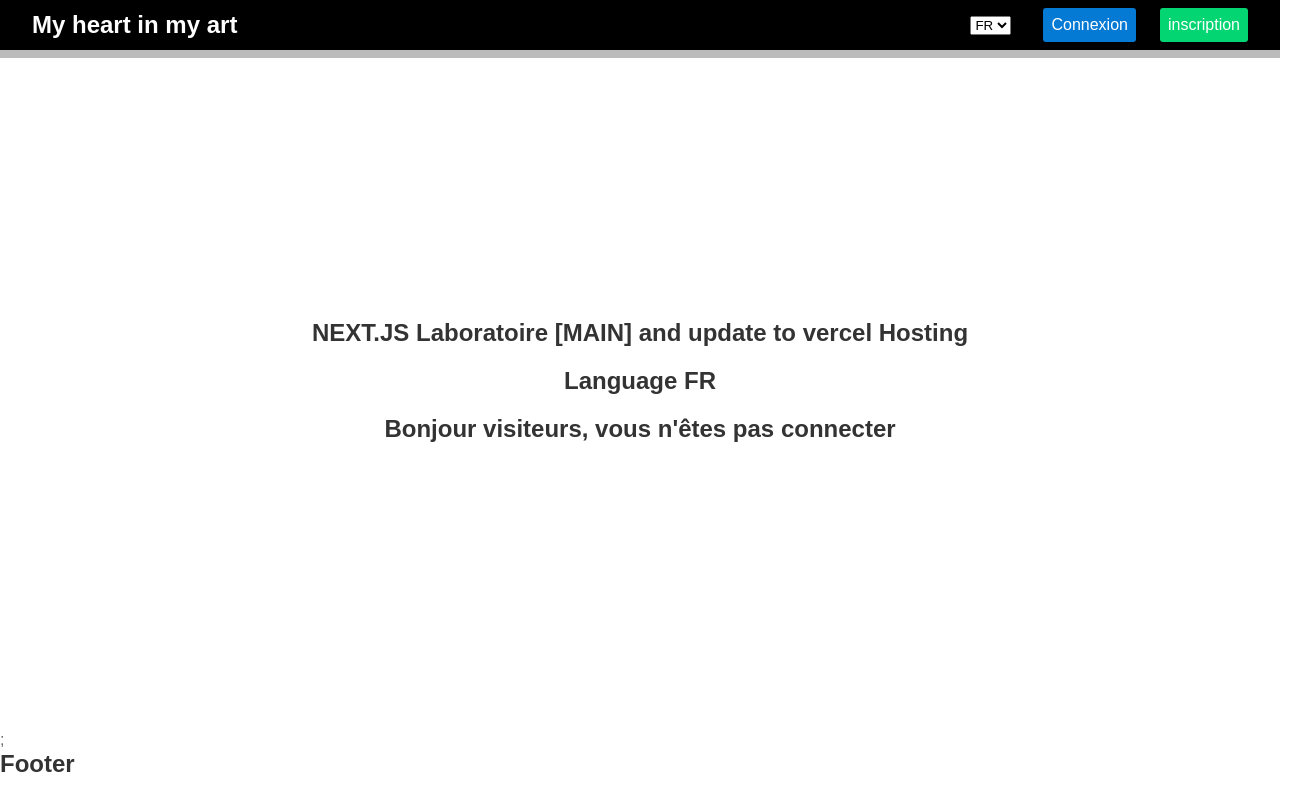
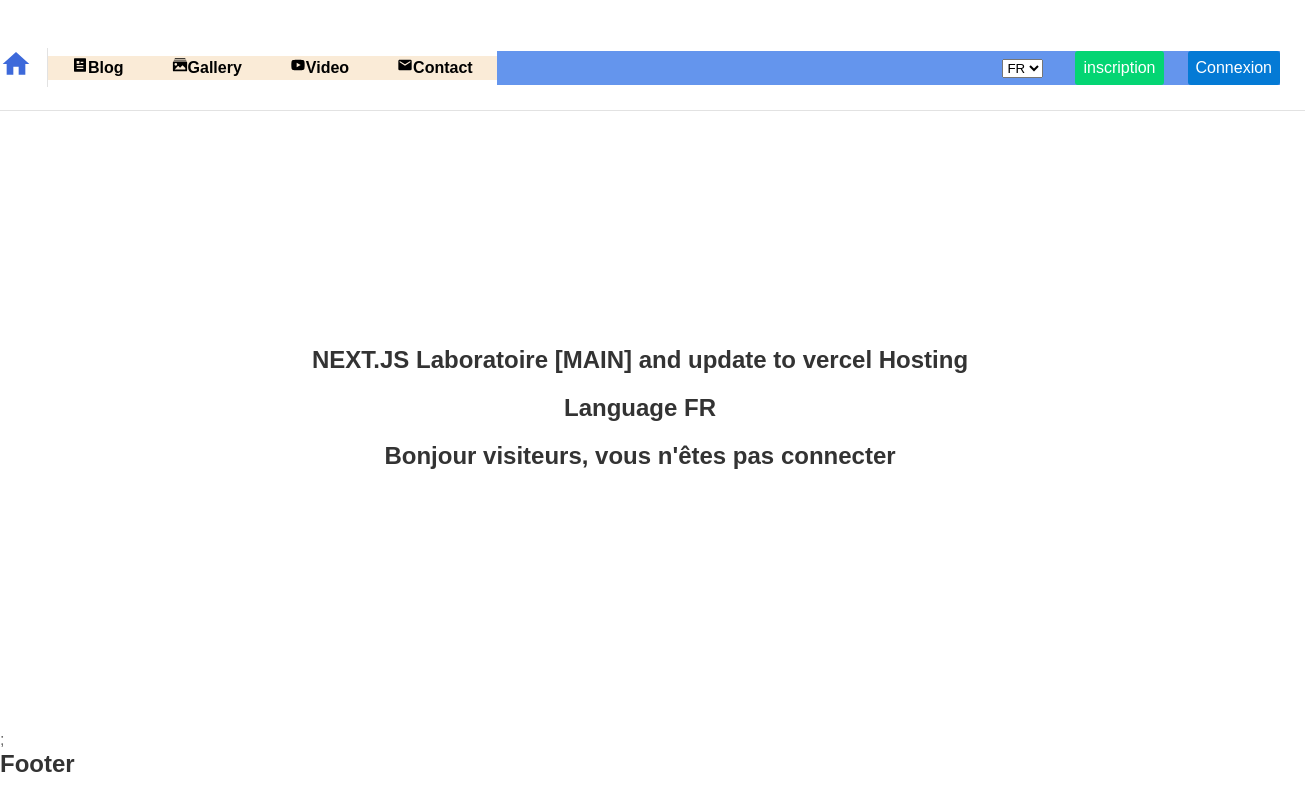
Before and after one commit to raficraft/my_heart_my_art_final, a Next.js app: page / in a window 1280 px wide. Shown: the whole page, 1305 px wide, since content can reach past the window. Built offline with nearby package versions, Linux system fonts and the light colour scheme; no server answers.

Commit message:
Rework Styles  header, nav, account_user  component

```diff
--- a/Sass/abstract/_function.scss
+++ b/Sass/abstract/_function.scss
@@ -1,71 +1,75 @@
-@use 'sass:math';
+@use "sass:math";
 
-$base-font-size : 16px !default;
+$base-font-size: 16px !default;
 
 //Supprime l'unité de mesure
 @function strip-unit($number) {
-    @if type-of($number) == 'number' and not unitless($number) {
+  @if type-of($number) == "number" and not unitless($number) {
     @return $number / ($number * 0 + 1);
   }
   @return $number;
 }
 
-
 //Convertit le dimesionnement pixel -> rem
-@function rem($size, $base : $base-font-size){
+@function rem($size, $base: $base-font-size) {
   @return 1rem * $size / strip-unit($base);
 }
 
-@function centerAbsolute($size){
+@function centerAbsolute($size) {
   @return calc(50% - #{$size / 2});
 }
 
 //Mixin
 
-@mixin fullAbsolute($top : 0, $right : 0, $bottom : 0, $left : 0, $z : 10){
+@mixin fullAbsolute($top: 0, $right: 0, $bottom: 0, $left: 0, $z: 10) {
   position: absolute;
-  top : $top;
-  left : $left;
-  right :$right;
-  bottom : $bottom;
+  top: $top;
+  left: $left;
+  right: $right;
+  bottom: $bottom;
   z-index: $z;
 }
 
-@mixin absoluteCornerBottomLeft($left : 0 , $bottom : 0){
+@mixin emptyContent() {
+  content: "";
   position: absolute;
-  left : $left;
-  bottom : $bottom;
 }
 
-@mixin absoluteCornerBottomRight($right : 0 , $bottom : 0){
+@mixin absoluteCornerBottomLeft($left: 0, $bottom: 0) {
   position: absolute;
-  right : $right;
-  bottom : $bottom;
+  left: $left;
+  bottom: $bottom;
+}
+
+@mixin absoluteCornerBottomRight($right: 0, $bottom: 0) {
+  position: absolute;
+  right: $right;
+  bottom: $bottom;
 }
 
 @mixin size($width, $height) {
   width: $width;
-  height : $height;
+  height: $height;
 }
 @mixin min-size($width, $height) {
   min-width: $width;
-  min-height : $height;
+  min-height: $height;
 }
 
 @mixin max-size($width, $height) {
   max-width: $width;
-  max-height : $height;
+  max-height: $height;
 }
 @mixin fullSize() {
   width: 100%;
-  height : 100%;
+  height: 100%;
 }
 
-@mixin circle(){
+@mixin circle() {
   border-radius: 50%;
 }
 
-@mixin flexCenter(){
+@mixin flexCenter() {
   display: flex;
   flex-wrap: nowrap;
   justify-content: center;
@@ -91,12 +95,11 @@ $base-font-size : 16px !default;
 
 @mixin flex($direction, $wrap, $justifyContent, $alignItems) {
   display: flex;
-  flex-direction : $direction;
-  flex-wrap : $wrap;
+  flex-direction: $direction;
+  flex-wrap: $wrap;
   justify-content: $justifyContent;
   align-items: $alignItems;
 }
-
 
 // Let's name this "min-width" and take a single argument we can
 // use to define the viewport width in a media query.
@@ -129,48 +132,44 @@ $base-font-size : 16px !default;
   }
 }
 
-
 //Media Queries function
 
-
 /**Landscape phone and down*/
-@mixin xs{
-  @media (max-width: 424px){
+@mixin xs {
+  @media (max-width: 424px) {
     @content;
   }
 }
 
 /*Landscape phone to portrait tablet*/
-@mixin sm{
-  @media (max-width: 424px){
+@mixin sm {
+  @media (max-width: 424px) {
     @content;
   }
 }
 
-@mixin max768{
-  @media (max-width : 767px){
+@mixin max768 {
+  @media (max-width: 767px) {
     @content;
   }
 }
 
-
 /*Portrait tablet to landscape and desktop*/
-@mixin md{
-  @media screen and (max-width: 425px) and (min-width : 768px){
+@mixin md {
+  @media screen and (max-width: 425px) and (min-width: 768px) {
     @content;
   }
 }
 
-
-@mixin large{
-  @media (min-width : 768px){
+@mixin large {
+  @media (min-width: 768px) {
     @content;
   }
 }
 
 /* Large desktop */
-@mixin xl{
-  @media (min-width : 1023px){
+@mixin xl {
+  @media (min-width: 1023px) {
     @content;
   }
 }
--- a/Sass/abstract/_variables.scss
+++ b/Sass/abstract/_variables.scss
@@ -3,4 +3,18 @@
 $text_black: #333;
 $text_black_light: #6b6b6b;
 
+$black: #333;
 $light: #fff;
+$grey: rgba(158, 158, 158, 0.3);
+
+$blue: rgb(61, 105, 218);
+$red: rgb(187, 82, 82);
+
+$space: 8px;
+
+$container_width: 1330px;
+
+$shortTime: 0.3s;
+$mediumTime: 0.5s;
+$longTime: 0.8s;
+$veryLongTime: 1.2s;
--- /dev/null
+++ b/assets/icons/Icon_svg.js
@@ -0,0 +1,84 @@
+import React from "react";
+
+export function Home_icon(props) {
+  return (
+    <svg width="1em" height="1em" viewBox="0 0 24 24" {...props}>
+      <path
+        d="M10 20v-6h4v6h5v-8h3L12 3L2 12h3v8h5z"
+        fill="currentColor"
+      ></path>
+    </svg>
+  );
+}
+
+export function CarbonBlog(props) {
+  return (
+    <svg width="1em" height="1em" viewBox="0 0 32 32" {...props}>
+      <path d="M4 24h10v2H4z" fill="currentColor"></path>
+      <path d="M4 18h10v2H4z" fill="currentColor"></path>
+      <path
+        d="M26 14H6a2 2 0 0 1-2-2V6a2 2 0 0 1 2-2h20a2 2 0 0 1 2 2v6a2 2 0 0 1-2 2zM6 6v6h20V6z"
+        fill="currentColor"
+      ></path>
+      <path
+        d="M26 28h-6a2 2 0 0 1-2-2v-6a2 2 0 0 1 2-2h6a2 2 0 0 1 2 2v6a2 2 0 0 1-2 2zm-6-8v6h6v-6z"
+        fill="currentColor"
+      ></path>
+    </svg>
+  );
+}
+
+export function Article_icon(props) {
+  return (
+    <svg width="1em" height="1em" viewBox="0 0 24 24" {...props}>
+      <path
+        d="M20 22H4a1 1 0 0 1-1-1V3a1 1 0 0 1 1-1h16a1 1 0 0 1 1 1v18a1 1 0 0 1-1 1zM7 6v4h4V6H7zm0 6v2h10v-2H7zm0 4v2h10v-2H7zm6-9v2h4V7h-4z"
+        fill="currentColor"
+      ></path>
+    </svg>
+  );
+}
+
+export function ImageGallery(props) {
+  return (
+    <svg width="1em" height="1em" viewBox="0 0 36 36" {...props}>
+      <path
+        d="M30.14 3a1 1 0 0 0-1-1h-22a1 1 0 0 0-1 1v1h24z"
+        class="clr-i-solid clr-i-solid-path-1"
+        fill="currentColor"
+      ></path>
+      <path
+        d="M32.12 7a1 1 0 0 0-1-1h-26a1 1 0 0 0-1 1v1h28z"
+        class="clr-i-solid clr-i-solid-path-2"
+        fill="currentColor"
+      ></path>
+      <path
+        d="M32.12 10H3.88A1.88 1.88 0 0 0 2 11.88v18.24A1.88 1.88 0 0 0 3.88 32h28.24A1.88 1.88 0 0 0 34 30.12V11.88A1.88 1.88 0 0 0 32.12 10zM8.56 13.45a3 3 0 1 1-3 3a3 3 0 0 1 3-3zM30 28H6l7.46-7.47a.71.71 0 0 1 1 0l3.68 3.68L23.21 19a.71.71 0 0 1 1 0L30 24.79z"
+        class="clr-i-solid clr-i-solid-path-3"
+        fill="currentColor"
+      ></path>
+    </svg>
+  );
+}
+
+export function Youtube_icon(props) {
+  return (
+    <svg width="1em" height="1em" viewBox="0 0 24 24" {...props}>
+      <path
+        d="M21.543 6.498C22 8.28 22 12 22 12s0 3.72-.457 5.502c-.254.985-.997 1.76-1.938 2.022C17.896 20 12 20 12 20s-5.893 0-7.605-.476c-.945-.266-1.687-1.04-1.938-2.022C2 15.72 2 12 2 12s0-3.72.457-5.502c.254-.985.997-1.76 1.938-2.022C6.107 4 12 4 12 4s5.896 0 7.605.476c.945.266 1.687 1.04 1.938 2.022zM10 15.5l6-3.5l-6-3.5v7z"
+        fill="currentColor"
+      ></path>
+    </svg>
+  );
+}
+
+export function Email_icon(props) {
+  return (
+    <svg width="1em" height="1em" viewBox="0 0 24 24" {...props}>
+      <path
+        d="M20 8l-8 5l-8-5V6l8 5l8-5m0-2H4c-1.11 0-2 .89-2 2v12a2 2 0 0 0 2 2h16a2 2 0 0 0 2-2V6a2 2 0 0 0-2-2z"
+        fill="currentColor"
+      ></path>
+    </svg>
+  );
+}
--- a/data/accountForm/accountForm.js
+++ b/data/accountForm/accountForm.js
@@ -52,16 +52,16 @@ export const accoutForm = {
 
 export const btnLogin = {
   connect: {
-    FR: "Connexion",
+    FR: "Se connecter",
     EN: "Sign in",
   },
   subscrive: {
-    FR: "Inscription",
+    FR: "S'inscrire",
     EN: "Sign up",
   },
 
   logout: {
-    FR: "Déconnexion",
+    FR: "Se déconnecter",
     EN: "Logout",
   },
 };
--- a/engine/component/header/Header.js
+++ b/engine/component/header/Header.js
@@ -1,11 +1,20 @@
 import Link from "next/link";
-import { useContext, useEffect } from "react";
+import { useContext } from "react";
+import {
+  Article_icon,
+  CarbonBlog,
+  Email_icon,
+  Home_icon,
+  ImageGallery,
+  Youtube_icon,
+} from "../../../assets/icons/Icon_svg";
 import { LanguageContext } from "../../../context/language/LanguageContext";
 import Account_user from "./account_user/Account_user";
 
 import S from "./Header.module.scss";
 
 function Header() {
+  console.log(S);
   const { lang, change_lang } = useContext(LanguageContext);
 
   //Manage Lang
@@ -17,12 +26,42 @@ function Header() {
   console.log("render header");
   return (
     <header className={S.wrapper}>
+      {/* Header Content */}
       <div className={S.content}>
-        <Link href="/">
-          <a>
-            <h1 className={S.title}>My heart in my art</h1>
+        {/* Home Button */}
+        <Link href="/" className={S.home_button}>
+          <a className={S.home_button}>
+            <Home_icon />
           </a>
         </Link>
+
+        {/* Header NAV*/}
+        <nav className={S.nav_top}>
+          <Link href="/blog">
+            <a>
+              <Article_icon />
+              Blog
+            </a>
+          </Link>
+          <Link href="/blog">
+            <a>
+              <ImageGallery />
+              Gallery
+            </a>
+          </Link>
+          <Link href="/blog">
+            <a>
+              <Youtube_icon />
+              Video
+            </a>
+          </Link>
+          <Link href="/blog">
+            <a>
+              <Email_icon />
+              Contact
+            </a>
+          </Link>
+        </nav>
 
         <div className={S.nav_right}>
           {/* Change language */}
@@ -40,6 +79,7 @@ function Header() {
           <Account_user />
         </div>
       </div>
+      {/* Header Content END*/}
     </header>
   );
 }
--- a/engine/component/header/Header.module.scss
+++ b/engine/component/header/Header.module.scss
@@ -2,19 +2,62 @@
 @import "./../../../Sass/abstract/variables.scss";
 
 .wrapper {
-  border-bottom: 8px solid rgb(187, 187, 187);
-  background-color: black;
+  @include flex(row, nowrap, center, center);
+  background-color: rgb(255, 255, 255);
+  padding-top: calc(6 * #{$space});
+  padding-bottom: calc(3 * #{$space});
+  position: relative;
+  &:after {
+    margin: auto;
+    position: absolute;
+    content: "";
+    bottom: 0;
+    height: 1px;
+    width: $container_width;
+    background-color: $grey;
+  }
+  .content {
+    width: $container_width;
+    @include flex(row, wrap, flex-start, center);
 
-  .content {
-    padding: 0.5rem 2rem;
-    @include flex(row, wrap, space-between, center);
-    .title {
-      margin: 0;
-      color: $light;
+    .home_button {
+      transition: $shortTime;
+      position: relative;
+      padding-right: calc(2 * #{$space});
+
+      &:hover svg {
+        color: $red;
+        transform: scale(1.05);
+      }
+
+      svg {
+        font-size: 3rem;
+        color: $blue;
+        width: 2rem;
+        height: 2rem;
+      }
+      &:after {
+        @include emptyContent;
+        width: 1px;
+        height: 100%;
+        background-color: $grey;
+        right: 0;
+      }
+    }
+
+    .nav_top {
+      background-color: antiquewhite;
+      @include flex(row, wrap, flex-start, center);
+      a {
+        margin: 0 calc(3 * #{$space});
+        font-weight: bold;
+      }
     }
 
     .nav_right {
-      @include flex(row, wrap, space-between, center);
+      @include flex(row, wrap, flex-end, center);
+      flex: 1;
+      background-color: cornflowerblue;
 
       .select_lang {
         margin: 0 2rem 0 0;
--- a/engine/component/header/account_user/Account_user.js
+++ b/engine/component/header/account_user/Account_user.js
@@ -29,7 +29,7 @@ export default function Account_user() {
     }
   }
 
-  useEffect(() => {}, validAuth.isAuth);
+  useEffect(() => {}, [validAuth.isAuth]);
 
   return (
     <div className={S.user_account}>
@@ -38,18 +38,18 @@ export default function Account_user() {
       {!validAuth.isAuth ? (
         <>
           <button
+            className={`${S.btn} ${S.signup}`}
+            onClick={() => handle_modal("signup")}
+          >
+            inscription
+          </button>
+          <button
             className={`${S.btn} ${S.signin}`}
             onClick={() => handle_modal("signin")}
           >
             Connexion
           </button>
           {/* Close all modals btn */}
-          <button
-            className={`${S.btn} ${S.signup}`}
-            onClick={() => handle_modal("signup")}
-          >
-            inscription
-          </button>
         </>
       ) : (
         <>
--- a/engine/component/header/account_user/Account_user.module.scss
+++ b/engine/component/header/account_user/Account_user.module.scss
@@ -1,3 +1,6 @@
+@import "./../../../../Sass/abstract/function.scss";
+@import "./../../../../Sass/abstract/variables.scss";
+
 .user_account {
   .btn {
     margin: 0 1.5rem 0rem 0;
--- a/package.json
+++ b/package.json
@@ -14,6 +14,7 @@
     "node-sass": "^6.0.1",
     "react": "17.0.2",
     "react-dom": "17.0.2",
+    "react-icons": "^4.3.1",
     "react-redux": "^7.2.6",
     "redux": "^4.1.2",
     "redux-thunk": "^2.4.1"
```
Also changed, not shown: 1 other file (tests, documents, lock files or other folders). Lines whose indentation alone changed are shown as unchanged.
